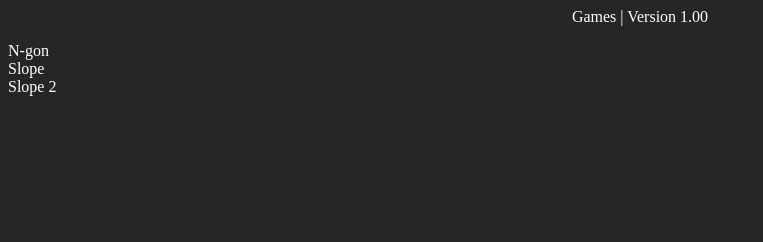
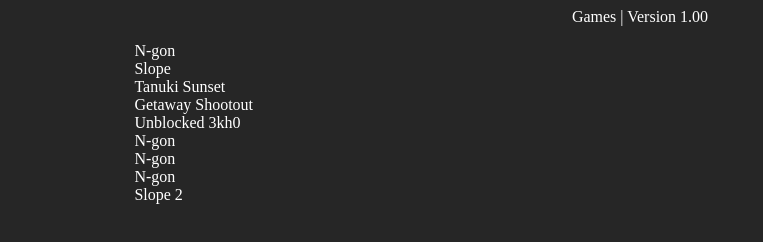
Before and after one commit to Spew45/Game-Links, a plain HTML site: page index.html in a window 1280 px wide. Shown: the whole page, without its empty margins (0-763 px from the left). Drawn offline with Linux system fonts and the light colour scheme.

Commit message:
Update index.html

```diff
--- a/index.html
+++ b/index.html
@@ -1,8 +1,28 @@
+<style>
+.layout {
+  padding-left: 10%
+}
+</style>
+
 <body style="background-color: #262626">
   <p style="color: white; text-align: center;">Games | Version 1.00</p>
+  <div class="layout">
   <a href="https://landgreen.github.io/sidescroller/" style="text-decoration: none; color: #fff;">N-gon
   <br>
   <a href="https://spew45.github.io/simple-games-assets/src/slope/" style="text-decoration: none; color: #fff;">Slope
   <br>
+  <a href="spew45.github.io/Stuff/projects/tanuki-sunset/" style="text-decoration: none; color: #fff;">Tanuki Sunset
+  <br>
+  <a href="spew45.github.io/simple-games-assets/src/getaway-shootout/" style="text-decoration: none; color: #fff;">Getaway Shootout
+  <br>
+  <a href="https://spew45.github.io/Stuff/" style="text-decoration: none; color: #fff;">Unblocked 3kh0
+  <br>
+  <a href="spew45.github.io/Stuff/projects/tanuki-sunset/" style="text-decoration: none; color: #fff;">N-gon
+  <br>
+  <a href="spew45.github.io/Stuff/projects/tanuki-sunset/" style="text-decoration: none; color: #fff;">N-gon
+  <br>
+  <a href="spew45.github.io/Stuff/projects/tanuki-sunset/" style="text-decoration: none; color: #fff;">N-gon
+  <br>
   <a href="https://spew45.github.io/simple-games-assets/src/slope-2/" style="text-decoration: none; color: #fff;">Slope 2
+  </div>
 </body>
```
